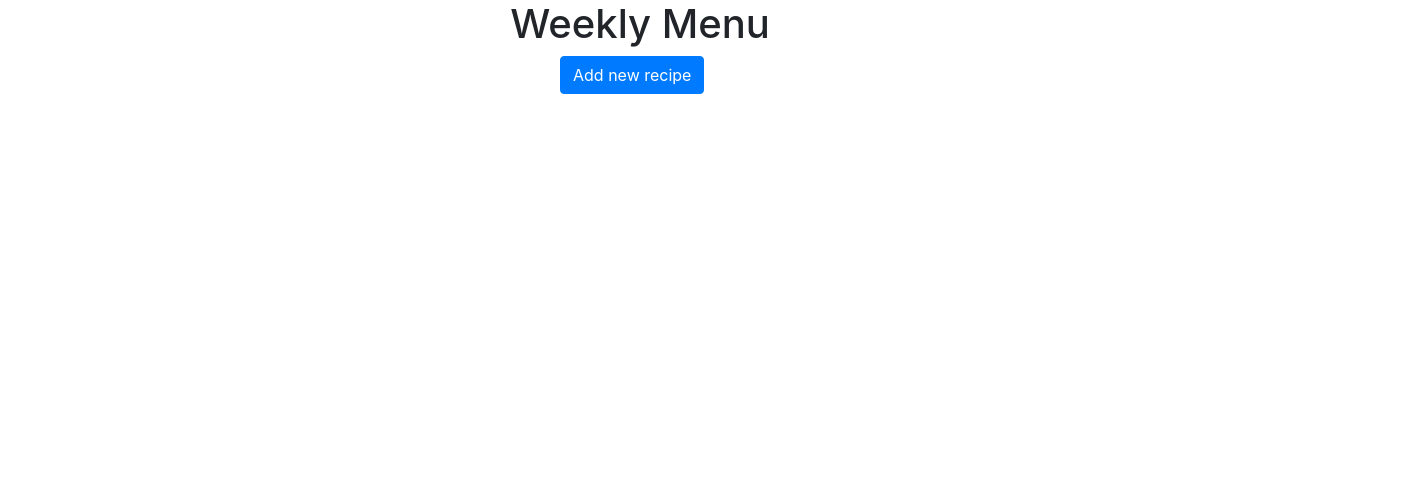
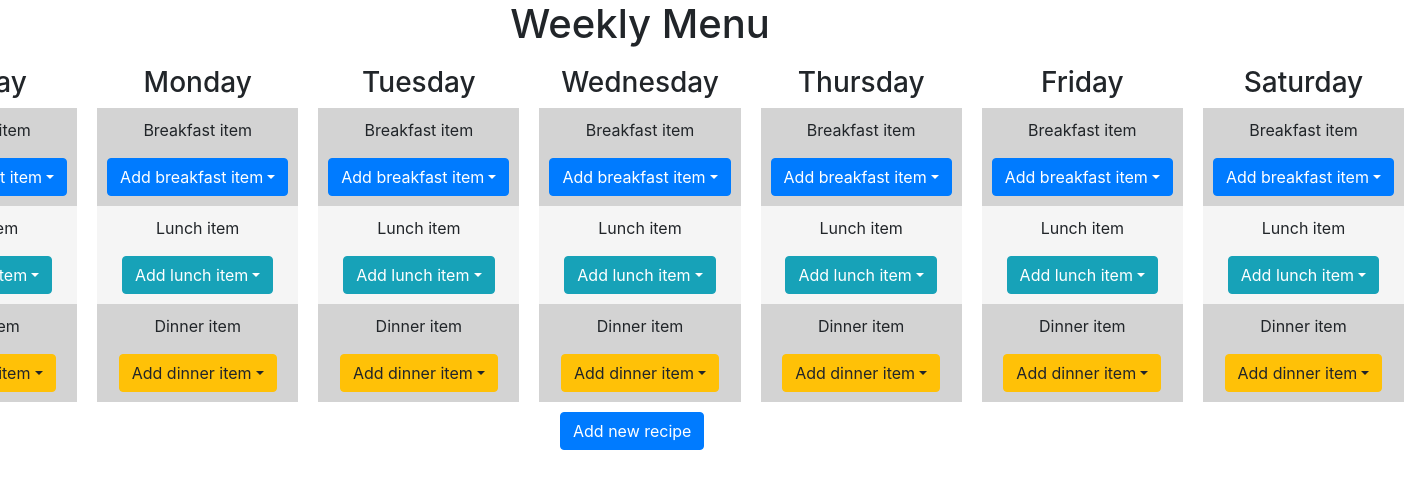
Before and after one commit to krashby4/menu-app, a React (Create React App) app: page / in a window 1280 px wide. Shown: the top 488 px of the page, 1414 px wide, since content can reach past the window. Built offline with nearby package versions, Linux system fonts and the light colour scheme.

Commit message:
Added recipe data, dropdown for weekdays

```diff
--- a/src/App.js
+++ b/src/App.js
@@ -1,11 +1,21 @@
-import React from 'react'
-import NewRecipeModal from './components/NewRecipeModal'
+import React from 'react';
+import NewRecipeModal from './components/NewRecipeModal';
+import WeekDay from './components/WeekDay'
 
 class App extends React.Component {
     render () {
         return (
             <div className="allContent">
                 <h1 className="menuTitle">Weekly Menu</h1>
+                <div className="weekLayout">
+                    <WeekDay name="Sunday"/>
+                    <WeekDay name="Monday"/>
+                    <WeekDay name="Tuesday"/>
+                    <WeekDay name="Wednesday"/>
+                    <WeekDay name="Thursday"/>
+                    <WeekDay name="Friday"/>
+                    <WeekDay name="Saturday"/>
+                </div>
                 <NewRecipeModal />
             </div>
         )
--- /dev/null
+++ b/src/components/DropDownRecipes.js
@@ -0,0 +1,22 @@
+import React from 'react';
+import Dropdown from 'react-bootstrap/Dropdown'
+import DropdownButton from 'react-bootstrap/DropdownButton'
+import {recipeData} from './SavedRecipes'
+
+function DropDownRecipes(props) {
+
+    const recipeList = recipeData.map(recipe => {
+
+        return(
+            <Dropdown.Item key={recipe.recipeName}>{recipe.recipeName}</Dropdown.Item>
+        )
+    })
+
+    return (
+        <DropdownButton variant={props.variant} id={props.id} title={props.title}>
+            {recipeList}
+        </DropdownButton>
+    )
+}
+
+export default DropDownRecipes
--- a/src/components/RecipeForm.js
+++ b/src/components/RecipeForm.js
@@ -3,19 +3,18 @@ import Form from 'react-bootstrap/Form';
 import IngredientListForm from './IngredientListForm';
 import Button from 'react-bootstrap/Button';
 
-let initialFormData;
 const RecipeForm = () => {
-    const [formData, updateFormData] = useState(initialFormData);
+    const [formData, updateFormData] = useState("");
 
     const handleChange = (e) => {
         updateFormData({
             ...formData,
-            [e.target.name]: e.target.value
+            [e.target.name]: e.target.value,
         });
     };
 
     const handleSubmit = (e) => {
-        e.preventDefault()
+        e.preventDefault();
         console.log(formData);
     };
 
--- /dev/null
+++ b/src/components/SavedRecipes.js
@@ -0,0 +1,46 @@
+export const recipeData = [
+    {
+        recipeName: "Easy Brookie Pie",
+        recipeSource: "https://www.melskitchencafe.com/brookie-pie/",
+        recipeDescription: "This easy brookie pie is the perfect mashup of rich, decadent brownies and soft and chewy chocolate chip cookies! It’s easy and so very delicious!",
+        ingredient1: "12 tablespoons butter",
+        ingredient2: "2 cup chocolate chips",
+        ingredient3: "2/3 cup granulated sugar",
+        ingredient4: "3 large eggs",
+        ingredient5: "2 tsp vanilla extract",
+        ingredient6: "1 1/2 cup flour",
+        ingredient7: "3 tbsp cocoa powder",
+        ingredient8: "1/2 tsp salt",
+        ingredient9: "1/3 cup brown sugar",
+        ingredient10: "1/2 tsp baking soda",
+    },
+    {
+        recipeName: "Avocado Chicken Salad",
+        recipeSource: "https://www.melskitchencafe.com/avocado-chicken-salad/",
+        recipeDescription: "This avocado chicken salad is irresistible! Perfect for a light, healthy dinner, it’s also delicious for a quick lunch or great for party food. Bonus: it comes together FAST (15 minutes or less)!",
+        ingredient1: "3 tbsp lime or lemon juice",
+        ingredient2: "2 tbsp olive oil",
+        ingredient3: "1/2 tsp salt",
+        ingredient4: "Pinch black pepper",
+        ingredient5: "2 cups chopped, cooked chicken",
+        ingredient6: "1 cup corn kernels",
+        ingredient7: "2 medium/large ripe avocados, peeled and diced",
+        ingredient8: "1/4 cup finely chopped red onion",
+        ingredient9: "1/4 cup chopped fresh cilantro or parsley",
+    },
+    {
+        recipeName: "Sweet and Spicy Pork and Pineapple Tacos",
+        recipeSource: "https://www.melskitchencafe.com/sweet-and-spicy-pork-and-pineapple-tacos/",
+        recipeDescription: "Look no further for delicious, tender, perfectly sweet and spicy bites of pork, put into in a delicious taco!",
+        ingredient1: "2 lbs pork tenderloin, trimmed and cut into 1-inch cubes",
+        ingredient2: "Salt and pepper",
+        ingredient3: "1 tbsp oil",
+        ingredient4: "4 garlic cloves, finely minced or pressed",
+        ingredient5: "1 tsp ground cumin",
+        ingredient6: "2 tsp chili powder",
+        ingredient7: "Pinch of cayenne pepper",
+        ingredient8: "1/4 cup pineapple juice",
+        ingredient9: "2-3 tbsp chopped fresh cilantro",
+        ingredient10: "Corn or flour tortillas"
+    },
+]
--- /dev/null
+++ b/src/components/WeekDay.js
@@ -0,0 +1,27 @@
+import React from 'react';
+import DropDownRecipes from './DropDownRecipes'
+
+
+function WeekDay(props) {
+
+
+    return (
+        <div className="weekday">
+            <h3>{props.name}</h3>
+            <div className="breakfast">
+                <p id="breakfastItem">Breakfast item</p>
+                <DropDownRecipes title="Add breakfast item" id="breakfastDropdown"/>
+            </div>
+            <div className="lunch">
+                <p id="lunchItem">Lunch item</p>
+                <DropDownRecipes title="Add lunch item" id="lunchDropdown" variant='info' />
+            </div>
+            <div className="dinner">
+                <p id="dinnerItem">Dinner item</p>
+                <DropDownRecipes title="Add dinner item" id="dinnerDropdown" variant='warning'/>
+            </div>
+        </div>
+    )
+}
+
+export default WeekDay
--- a/src/index.css
+++ b/src/index.css
@@ -8,3 +8,29 @@
 .newRecipeModal {
     width: 10em;
 }
+
+.weekLayout {
+    display: flex;
+    flex-direction: row;
+    justify-content: space-between;
+    text-align: center;
+}
+
+.weekday {
+    margin: 10px;
+}
+
+.breakfast {
+    background-color: lightgrey;
+    padding: 10px;
+}
+
+.lunch {
+    background-color: whitesmoke;
+    padding: 10px;
+}
+
+.dinner {
+    background-color: lightgrey;
+    padding: 10px;
+}
```
